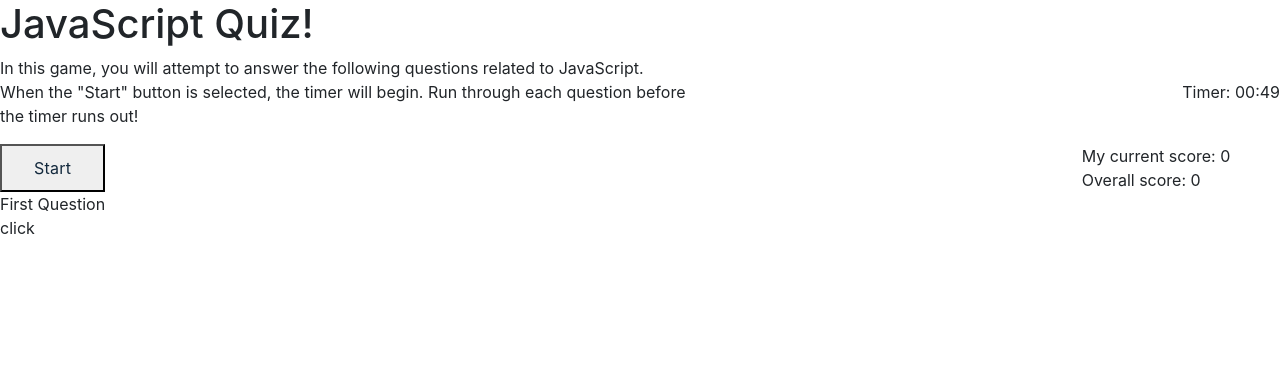
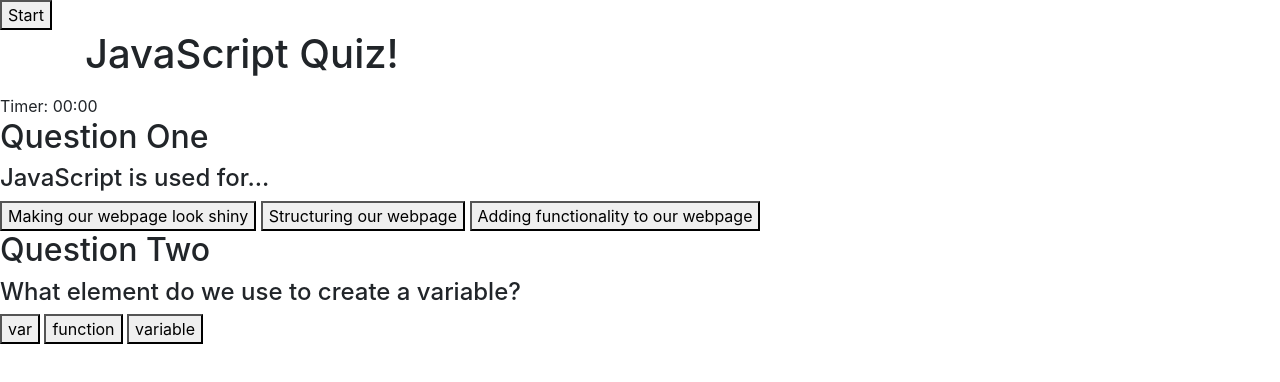
Before and after one commit to RG-GitUser/WebAPI-CodeQuiz, a plain HTML site: page index.html in a window 1280 px wide. Drawn offline with nearby package versions, Linux system fonts and the light colour scheme.

Commit message:
final changes

```diff
--- a/Assets/style.css
+++ b/Assets/style.css
@@ -1,66 +1,17 @@
-*
-
 
 body{
+
     font-family: 'Quicksand', sans-serif;
 
 }
 
 
+.quiz-box{
+font-family: 'Courier New', Courier, monospace;
 #quiz-box{
     margin: 0 auto;
     max-width: 0 auto;
     width: auto;
     border-radius: 0%;
 }
-
-#timer{
-
-    float: right;
-    display: flex;
-    justify-content: flex-end;
-    justify-content: space-around;
-    margin-top: -5%;
-
-
 }
-
-
-
-
-#stats{
-
-    float: right;
-    display: flex;
-    justify-content: flex-end;
-    justify-content: space-around;
-
-}
-
-
-button {
-
-    color: #13293d;
-    cursor: pointer;
-    font-size: 1em;
-    letter-spacing: 0.21px;
-    line-height: 16px;
-    max-width: 255px;
-    padding: 10px 32px;
-    text-align: center;
-    transition-duration: 0.15s;
-    transition-property: background-color;
-    transition-timing-function: linear;
-    margin-top: 0.6em;
-}
-
-fieldset{
-
-    color: seagreen;
-    cursor: pointer;
-    font-size: 1em;
-    letter-spacing: 0.21px;
-    line-height: 16px;
-    max-width: 1000px;
-    padding: 10px 32px;
-}
--- a/index.html
+++ b/index.html
@@ -11,29 +11,27 @@
 </head>
 
 
+<body>
 
-<!--Introduction to game -->
+  <area class = "quiz-box">
 
-<heading class = "intro">
- <h1> JavaScript Quiz! </h1>
+  <!--start button-->
 
- <p>In this game, you will attempt to answer the following questions related to JavaScript.<br />
-   When the "Start" button is selected, the timer will begin. Run through each question before<br />
-  the timer runs out!</p>
-</heading>
-
-
-<body>
+  <button onclick="startQuiz()">Start</button>
 
 
 
 
-  <area class = "quiz-box">
 
+    <!--Timer-->
 
-    <!--Timer/Start-->
+<div class="container">
+  <h1 class ="intro">JavaScript Quiz!</h1>
+  <h2 id="timer-start"></h2>
+      <p id="start"></p>
+</div>
 
-    <button id="start-btn">Start</button>
+ <!--Timer-->
 
 
  <div id= "timer">
@@ -41,28 +39,16 @@
     Timer: 00:00
      </div>
    </div>
+ </div>
 
 <!--scores-->
 
-  <div id="stats" style="width: 18rem;">
-    <ul style="list-style: none;">
-      <li class= "scores"></li>
-      <li id="my-score">My current score: 0</li>
-      <li id="overall-score">Overall score: 0</li>
-    </ul>
-  </div>
 
 
 <!---Questions-->
+
 <div id = "question-box"></div>
-
-<div id = "question-one"> First Question</div>
-
-<butotn id = "question-answer">click</button>
-
-
-
-      <!-- <h2>Question One</h2>
+   <h2>Question One</h2>
  <fieldset>
    <h4>JavaScript is used for...</h4>
    <button id="optionA">Making our webpage look shiny </button>
@@ -74,14 +60,17 @@
  <h2>Question Two</h2>
  <fieldset>
    <h4>What element do we use to create a variable?</h4>
-      <button id="option-a">A - var</button>
-      <button id="option-b">B - function</button>
-      <button id="option-c">C - variable</button>
+   <button id="option-a">var</button>
+   <button id="option-b">function</button>
+   <button id="option-c">variable</button>
 
-    </fieldset> -->
+ </fieldset>
 
 
 </area>
+
+
+
 
 
 
--- a/script.js
+++ b/script.js
@@ -8,26 +8,39 @@ var currentQuestion;
 
 //Start button
 
-var startBtn = document.getElementById("start-btn");
-startBtn.addEventListener("click", startQuiz)
+var startBtn = document.getElementsByClassName("start-button");
+startBtn[0].addEventListener("start", function () {
+    console.log("started")
+})
+
+
+var questionIndex = 0;
+var questionBox = document.getElementById("question-box")
+function startQuiz() {
+    console.log("startquiz")
+    console.log(questions[questionIndex].question)
+    questionBox.textContent = questions[questionIndex].question
+    questionIndex = questionIndex + 1
+}
 
 
 
 //setting the timer
 
 var sec = 0;
-    timer = setInterval(()=>{
-       ele.innerHTML = 'Timer: 00:'+sec;
-         sec ++;
-     }, 100)
+timer = setInterval =(()=>{
+    ele.innerHTML = '00:'+sec;
+    sec++;
+}, 1000)
+
+
+
+}
 
 
 
 
 
-function pause(){
-    clearInterval(timer);
-}
 
 //questions
 
@@ -35,70 +48,27 @@ var questions = [
     {
 
         question: "JavaScript is used for...",
-    answers: [ "Making our webpage look shiny", "Structuring our webpage", "Adding functinoality to our webapage"],
+        answers: ["Making our webpage look shiny", "Structuring our webpage", "Adding functinoality to our webapage"],
         correctAnswer: "Adding functionality to our webpage"
     },
     {
         question: "what element do we use to create a variable?",
-    answers:[ "var", "function", "variable"],
-    correctAnswer: "var"
+        answers: ["A - var", "B - function", "C - variable"],
+        correctAnswer: ""
     },
     {
-    question: "How can we connect our JavaScript functionality to the HTML?",
-    answers:[ "Using the elements in HTML", "Adding a link element to our HTML", "Linking JavaScript local file to our type and src"],
-    correctAnswer: "Linking JavaScript local file to our type and src"
+        question: "How can we connect our JavaScript to functionality to the HTML?",
+        answers: ["var", "function", "variable"],
+        correctAnswer: " var"
     }
 
 ]
 
-//EXAMPLE
 
- var questionIndex = 0;
- var questionBox = document.getElementById("question-one")
- function startQuiz(){
-     console.log("startquiz")
-     console.log(questions[questionIndex].question)
-     questionBox.textContent = questions[questionIndex].question
-     questionIndex = questionIndex +1
+//Win/Lose
+function correctAnswer() {
 }
 
-
-//First question
-
-var answerIndex = 0;
-var answerOne = document.getElementById("question-answer")
-answerOne.addEventListener("click", answerQuestion)
-
-function answerQuestion() {
-    console.log("answer one")
-    answerOne.textContent = answers[answerIndex].correctAnswer
-   answerIndex = answerIndex +1
-
-
+function nextQuestion() {
+    alert("Correct!");
 }
-
-//Win/Lose
-
-function init() {
-    getWins();
-    getlosses();
-}
-
-function correctAnswer() {
-    wordBlank.textcontent = "Correct answer!"
-    winCounter++
-    startButton.disabled = false;
-    setWins()
-    }
-
-
-
-//event listeners
-
-
-function nextQuestion() {
-  alert ("Correct!");
-}
-
-
-// document.getElementById('button').onclick = function() {
```
Also changed, not shown: 1 other file. Lines whose indentation alone changed are shown as unchanged.
